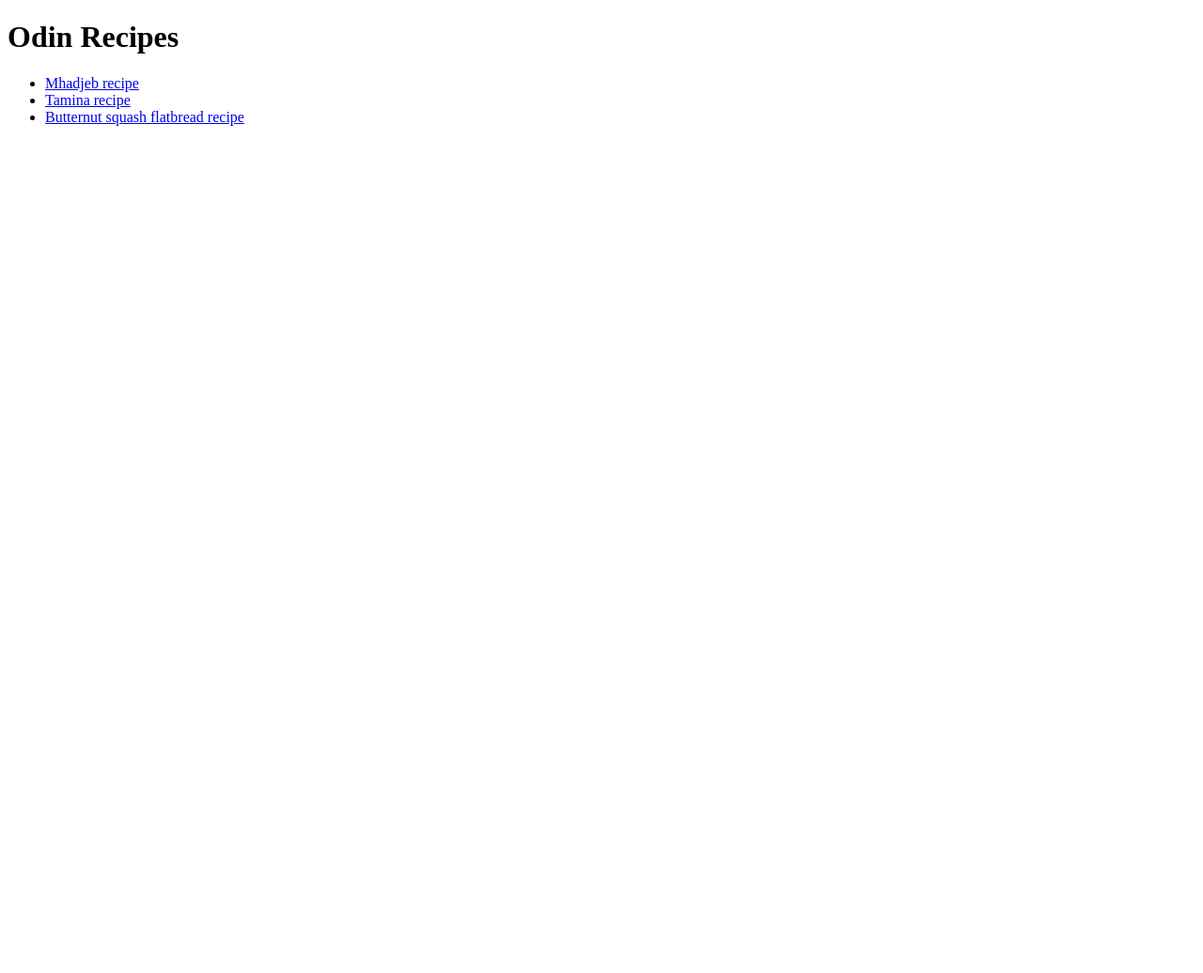
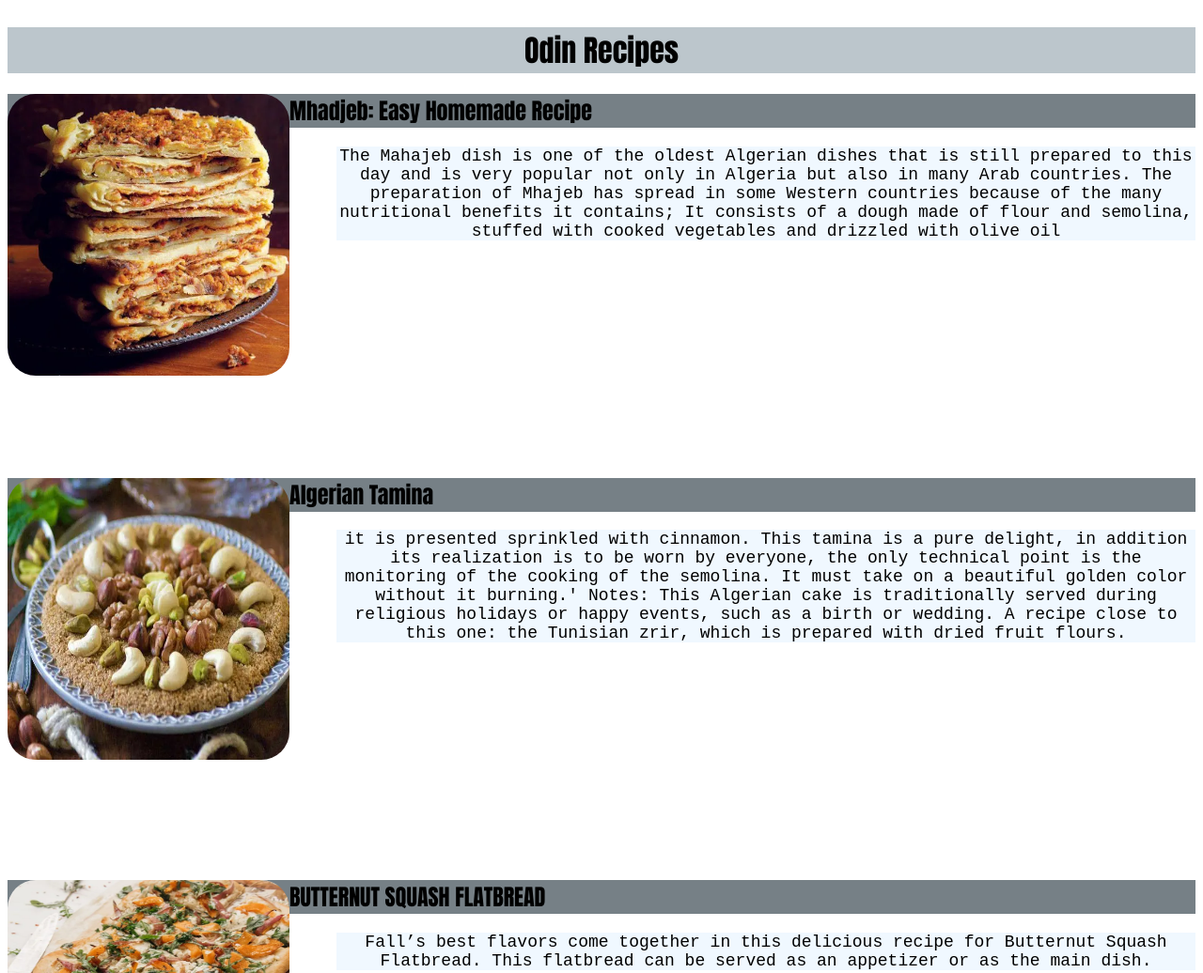
Before and after one commit to yacine-bkf/odin-recipes, a plain HTML site: page index.html in a window 1280 px wide. Shown: the top 1036 px of the page at 94% size. Before the commit the page ends 800 px from the top, so only its background shows below. Drawn offline with Linux system fonts and the light colour scheme.

Commit message:
styling the principale page

```diff
--- a/index.html
+++ b/index.html
@@ -4,13 +4,70 @@
     <meta charset="UTF-8">
     <meta name="viewport" content="width=device-width, initial-scale=1.0">
     <title>odin recipes</title>
+<style>
+ body{
+    align-content: center;
+    justify-content: center;
+    font-family: Impact, Haettenschweiler, 'Arial Narrow Bold', sans-serif;
+ }
+ h1{
+    text-align: center;
+    background-color: #BCC6CC;
+
+
+ }
+ h2{
+    background-color: #768086;
+ }
+ img{
+    width: 300px;
+    height: 300px;
+    float: left;
+    border-radius: 10%;
+
+
+ }
+ .text,
+ .text2,
+ .text3{
+    margin-bottom: 20%;
+
+ }
+ p{
+    margin-left: 350px;
+    text-align: justify;
+    text-align: center;
+    font-family: 'Courier New', Courier, monospace;
+    font-size: large;
+    background-color: aliceblue;
+
+ }
+</style>
 </head>
 <body>
     <h1>Odin Recipes</h1>
-    <ul>
-        <li><a href="recipes/mhadjeb.html" target="_blank" rel="noopener noreferrer">Mhadjeb recipe</a></li>
-            <li><a href="recipes/tamina.html" target="_blank" rel="noopener noreferrer">Tamina recipe</a></li>
-                <li><a href="recipes/BUTTERNUT-SQUASH-FLATBREAD.html" target="_blank" rel="noopener noreferrer">Butternut squash flatbread recipe</a></li>
-    </ul>
+    <div>
+        <a href="recipes/mhadjeb.html" target="_blank" rel="noopener noreferrer" ><img src="recipes/unnamed-1-1.webp" alt="mhajeb"></a>
+        <div class="text">
+        <h2>Mhadjeb: Easy Homemade Recipe</h2>
+        <p>The Mahajeb dish is one of the oldest Algerian dishes that is still prepared to this day
+            and is very popular not only in Algeria but also in many Arab countries.
+            The preparation of Mhajeb has spread in some Western countries because of the many nutritional benefits it contains;
+            It consists of a dough made of flour and semolina, stuffed with cooked vegetables and drizzled with olive oil</p>
+    </div>
+    </div>
+    <div>
+        <a href="recipes/tamina.html" target="_blank" rel="noopener noreferrer" ><img src="recipes/tamina.webp" alt="tamina"></a>
+        <div class="text2"> <h2>Algerian Tamina</h2>
+        <p>it is presented sprinkled with cinnamon. This tamina is a pure delight, in addition its realization is to be worn by everyone, the only technical point is the monitoring of the cooking of the semolina. It must take on a beautiful golden color without it burning.'
+            Notes: This Algerian cake is traditionally served during religious holidays or happy events, such as a birth or wedding. A recipe close to this one: the Tunisian zrir, which is prepared with dried fruit flours.</p>
+    </div>
+    </div>
+     <div>
+        <a href="recipes/BUTTERNUT-SQUASH-FLATBREAD.html" target="_blank" rel="noopener noreferrer" ><img src="recipes/BSF.webp" alt=""></a>
+        <div class="text3"> <h2>BUTTERNUT SQUASH FLATBREAD</h2>
+        <p>
+            Fall’s best flavors come together in this delicious recipe for Butternut Squash Flatbread. This flatbread can be served as an appetizer or as the main dish.</p></div>
+    </div>
 </body>
 </html>
```
